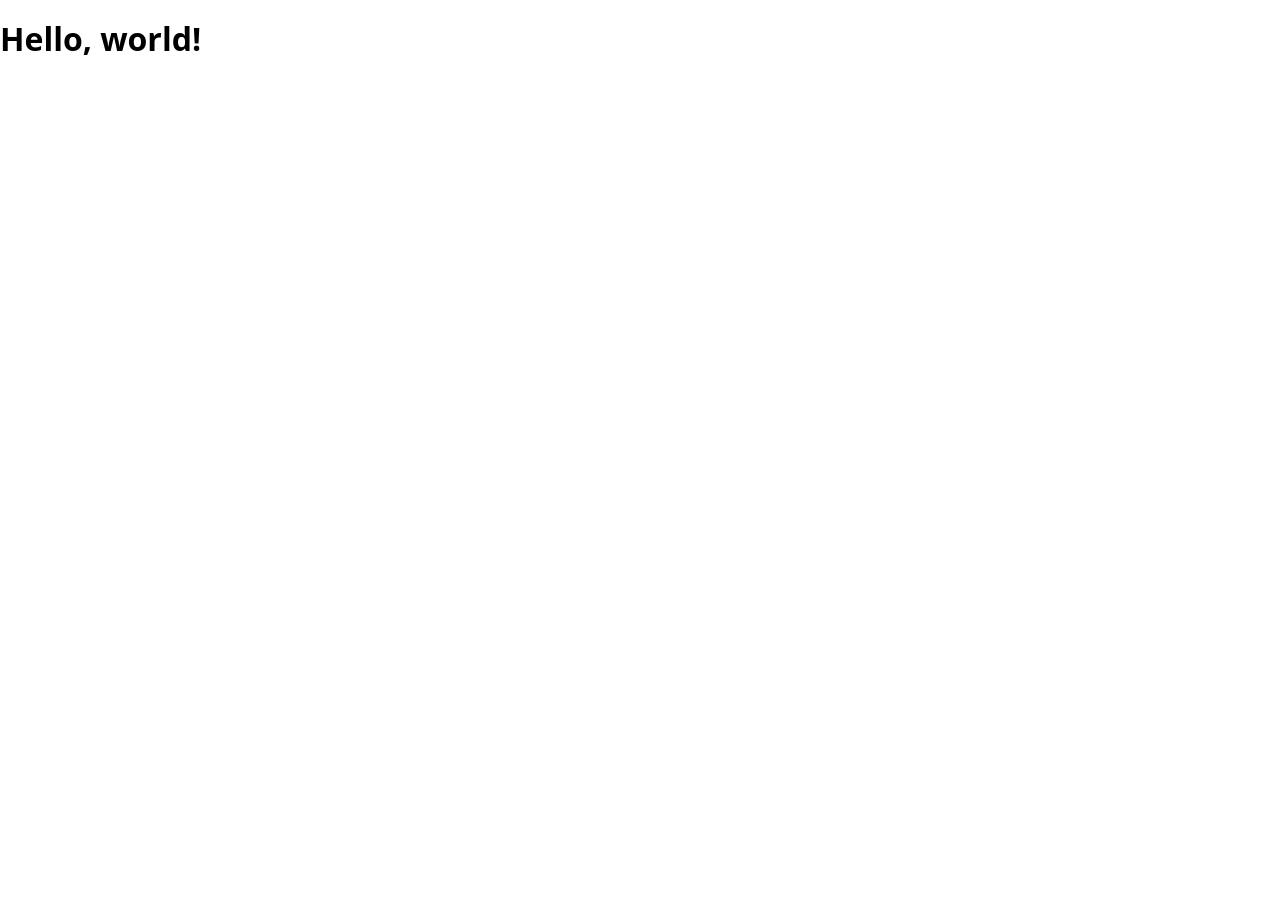
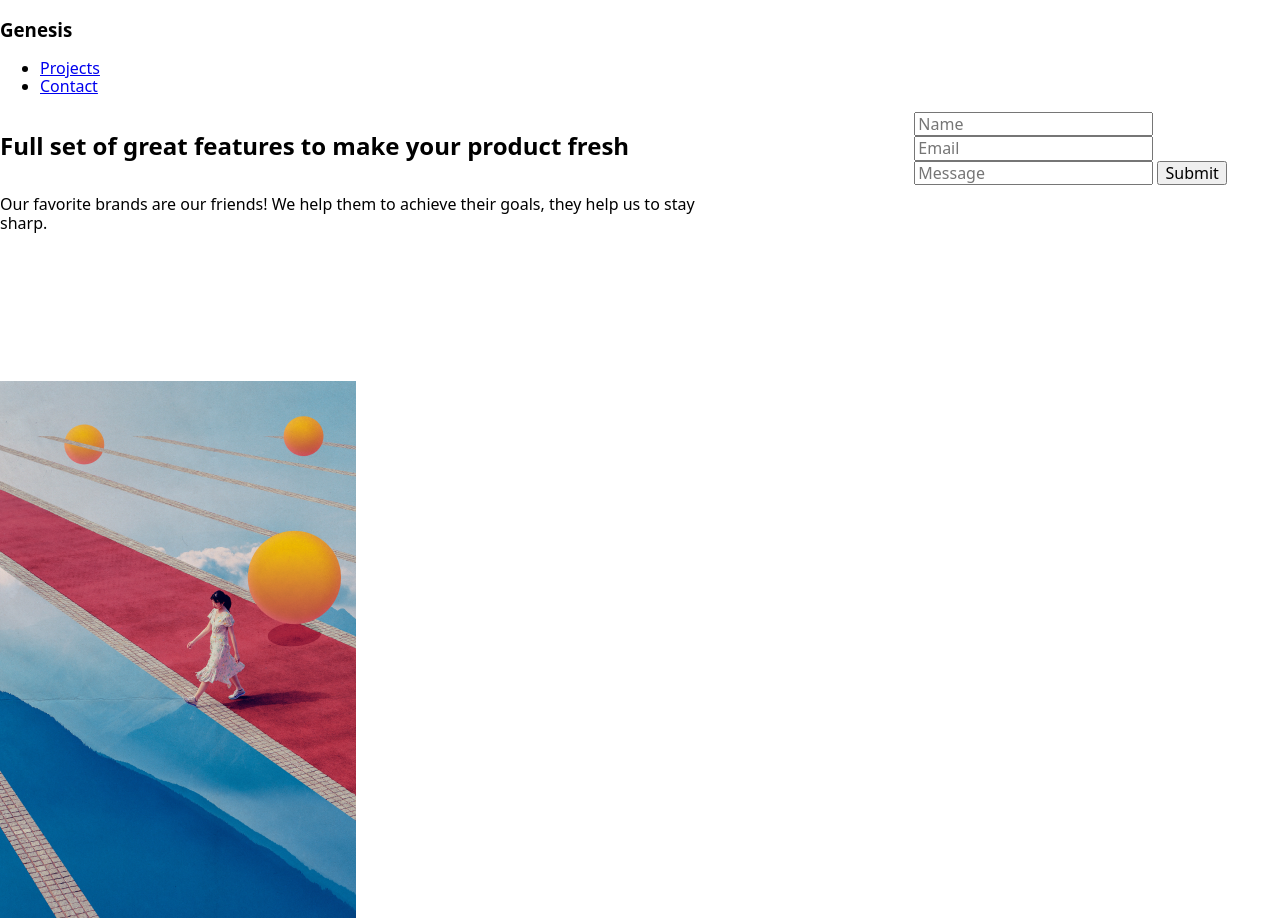
Before and after one commit to Esmatt123/sass-assignment, a plain HTML site: page pages/contacts.html in a window 1280 px wide. Before the commit the page ends 800 px from the top, so only its background shows below. Drawn offline with nearby package versions, Linux system fonts and the light colour scheme.

Commit message:
half way done with contacts page

```diff
--- /dev/null
+++ b/css/_colors.scss
@@ -0,0 +1,3 @@
+$genesis-blue: #4A4FF2;
+
+$genesis-gray: #D8D8D8;
--- a/css/contacts.scss
+++ b/css/contacts.scss
@@ -0,0 +1,38 @@
+
+*{
+    box-sizing: border-box;
+}
+body, html{
+    width: 100%;
+    height: 100%;
+    margin: 0;
+    padding: 0;
+}
+.section-1{
+    display: grid;
+    height: 100%;
+    grid-template: repeat(1, 1fr) / repeat(7, 1fr);
+
+    &__box-1{
+        grid-column: 1 / 5;
+        height: 100%;
+        display: inherit;
+        grid-template: repeat(4, 1fr) / repeat(1, 1fr);
+        &__box-2{
+            grid-row: 2 / 5;
+        }
+    }
+    &__box-2{
+       grid-column: 6 / 8;
+       height: 100%;
+
+       form{
+        height: 100%;
+       }
+    }
+}
+
+.section-2{
+    width: 100%;
+    height: 100%;
+}
--- a/css/index.scss
+++ b/css/index.scss
@@ -1,5 +1,7 @@
 @import 'header';
 @import 'footer';
+@import 'colors';
+
 * {
     box-sizing: border-box;
 }
@@ -8,7 +10,7 @@
     display: $n;
 }
 
-$genesis-blue: #4A4FF2;
+
 
 a{
     text-decoration: none;
--- a/css/projects.scss
+++ b/css/projects.scss
@@ -1,11 +1,12 @@
 @import 'header';
 @import 'footer';
 @import 'main';
+@import 'colors';
 *{
     box-sizing: border-box;
 }
 
-$genesis-gray: #D8D8D8;
+
 
 .section-1{
     display: grid;
--- a/pages/contacts.html
+++ b/pages/contacts.html
@@ -1,5 +1,6 @@
 <!DOCTYPE html>
 <html lang="en">
+
 <head>
     <meta charset="UTF-8" />
     <title>Hello, world!</title>
@@ -8,7 +9,52 @@
     <link href="https://cdn.jsdelivr.net/npm/modern-normalize@v2.0.0/modern-normalize.min.css" rel="stylesheet">
     <link rel="stylesheet" type="text/css" href="../css/contacts.css" />
 </head>
+
 <body>
-  <h1>Hello, world!</h1>
+    <header>
+        <nav class="nav">
+            <div class="nav__box-1">
+                <h3>Genesis</h3>
+            </div>
+            <div class="nav__box-2">
+                <ul>
+                    <li>
+                        <a href="projects.html">Projects</a>
+                    </li>
+                    <li>
+                        <a href="contacts.html">Contact</a>
+                    </li>
+                </ul>
+            </div>
+        </nav>
+    </header>
+    <main>
+        <section class="section-1">
+            <div class="section-1__box-1">
+                <div class="section-1__box-1__box-1">
+                    <h1>Full set of great
+                        features to make your
+                        product fresh</h1>
+                </div>
+                <div class="section-1__box-1__box-2">
+                    <p>Our favorite brands are our friends! We help them to achieve their goals, they help us to stay
+                        sharp.</p>
+                </div>
+            </div>
+            <div class="section-1__box-2">
+                <form>
+                    <input type="text" name="message" placeholder="Name" />
+                    <input type="email" name="message" placeholder="Email" />
+                    <input type="text" name="message" placeholder="Message" />
+                    <button type="submit">Submit</button>
+                </form>
+            </div>
+        </section>
+        <section class="section-2">
+            <img src="../images/Rectangle-8.png" alt="Walking Girl">
+
+        </section>
+    </main>
 </body>
+
 </html>
```
Also changed, not shown: index.html (+2 -2 lines), pages/projects.html (+4 -4 lines), css/contacts.css. Lines whose indentation alone changed are shown as unchanged.
